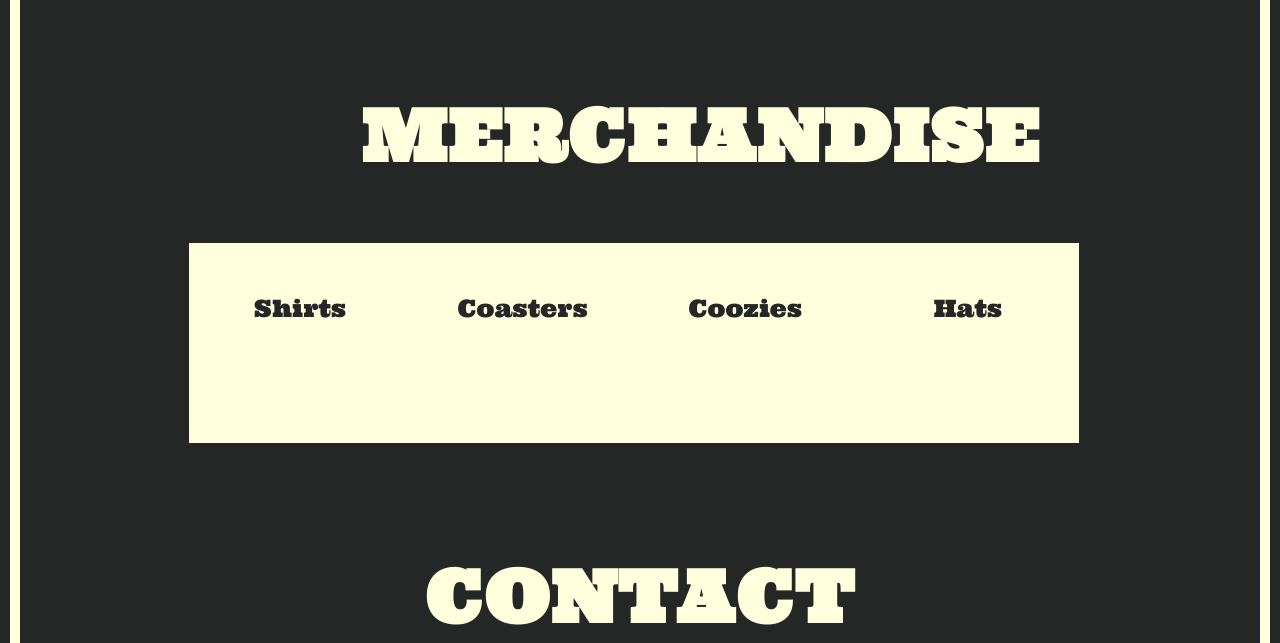
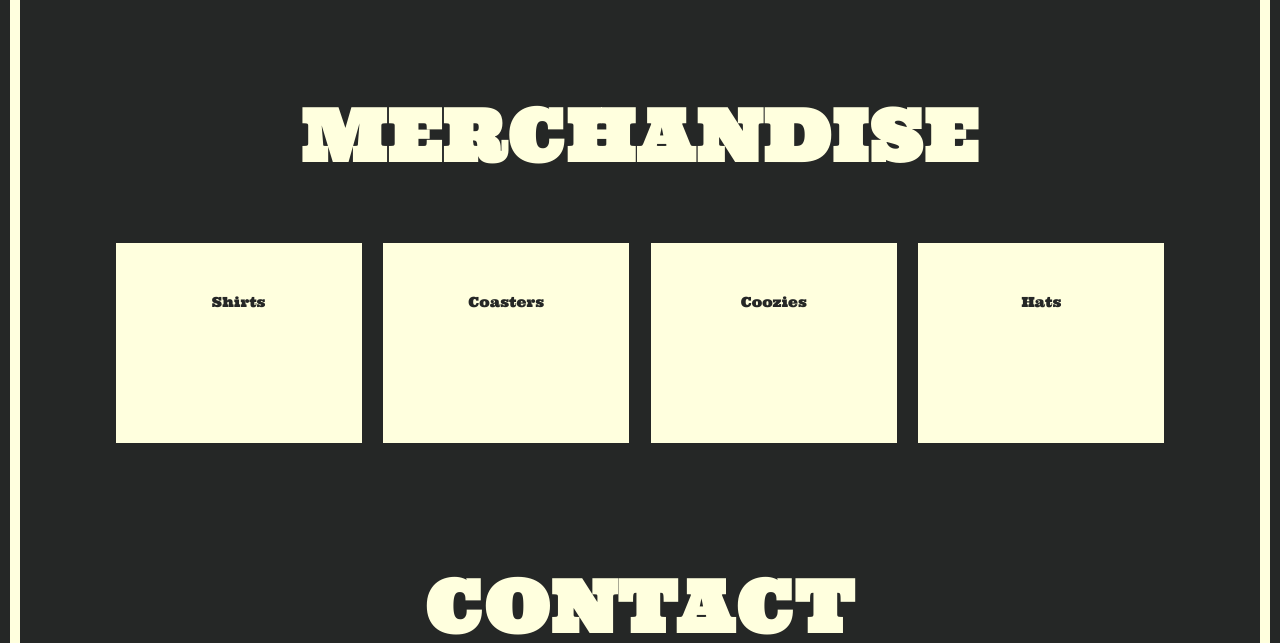
Before and after one commit to elliottnes/KingEddySaloon, a plain HTML site: page index.html in a window 1280 px wide. Shown: the part 2089-2732 px from the top of the page. Drawn offline with Linux system fonts and the light colour scheme.

Commit message:
Fix Merch and Liquor Store Sect

```diff
--- a/css/lemonade.css
+++ b/css/lemonade.css
@@ -41,6 +41,11 @@
   width: 25%;
 }
 
+.bit-44 {
+  width: 23%;
+  margin: 1%;
+}
+
 .bit-5 {
   width: 20%;
 }
@@ -73,8 +78,8 @@
   width: 8.33333%;
 }
 
-.bit-125 {
-  width: 12%
+.bit-5 {
+  width: 5%
 }
 
 .bit-25 {
@@ -95,6 +100,10 @@
 
 .bit-75 {
   width: 75%;
+}
+
+.bit-90 {
+  width: 90%;
 }
 
 .center {
--- a/css/style.css
+++ b/css/style.css
@@ -9,6 +9,12 @@ h1, h2, h3 {
   font-size: 72px;
   letter-spacing: 2px;
   text-align: center;
+}
+
+h1::before {
+  background: url('image/left.jpg');
+  height: 20px;
+  width: 20px;
 }
 
 h6 {
@@ -111,12 +117,17 @@ p {
   color: #252726;
   text-align: center;
   font-family: 'Ultra', serif;
-  font-size: 24px;
+  font-size: 14px;
+  transition: 0.25s;
+  /* 0.5 second transition effect to slide in the sidenav */
+  transition-timing-function: cubic-bezier(.4, .04, .77, .69);
 }
 
 /* NOTE: fix to make border show on hover */
 #merch:hover {
-  border-color: #252726;
+  font-size: 12px;
+  outline: 5px solid #252726;
+  outline-offset: -10px;
 }
 
 @media screen and (max-height: 450px) {
--- a/index.html
+++ b/index.html
@@ -58,9 +58,7 @@
       </div>
 
       <div class="frame">
-        <div class="bit-4"> </div>
-        <h1 class="bit-2 bigmargin">OUR STORY</h1>
-        <div class="bit-4"> </div>
+        <h1 class="bit-1 bigmargin">OUR STORY</h1>
       </div>
 
       <div class="frame">
@@ -114,24 +112,22 @@
 
 
       <div class="frame">
-        <div class="bit-4">
-        </div>
-        <h1 class="bit-2 bigmargin">MERCHANDISE</h1>
-        <div class="bit-4">
-        </div>
+
+        <h1 class="bit-1 bigmargin">MERCHANDISE</h1>
+
       </div>
 
-      <div class=" frame">
-        <div class="bit-125">
+      <div class="frame">
+        <div class="bit-5">
         </div>
-        <div class="merchframe bit-75">
+        <div class="merchframe bit-90">
           <!-- NOTE: add in margins at 1% then make columns -7% -->
-          <p class="bit-4 littlemargin" id="merch">Shirts</p>
-          <p class="bit-4 littlemargin" id="merch">Coasters</p>
-          <p class="bit-4 littlemargin" id="merch">Coozies</p>
-          <p class="bit-4 littlemargin" id="merch">Hats</p>
+          <p class="bit-44 littlemargin" id="merch">Shirts</p>
+          <p class="bit-44 littlemargin" id="merch">Coasters</p>
+          <p class="bit-44 littlemargin" id="merch">Coozies</p>
+          <p class="bit-44 littlemargin" id="merch">Hats</p>
         </div>
-        <div class="bit-125">
+        <div class="bit-5">
         </div>
       </div>
 
```
Also changed, not shown: images/headerlogo-02.png (added), images/left.png (added), images/right.png (added).
